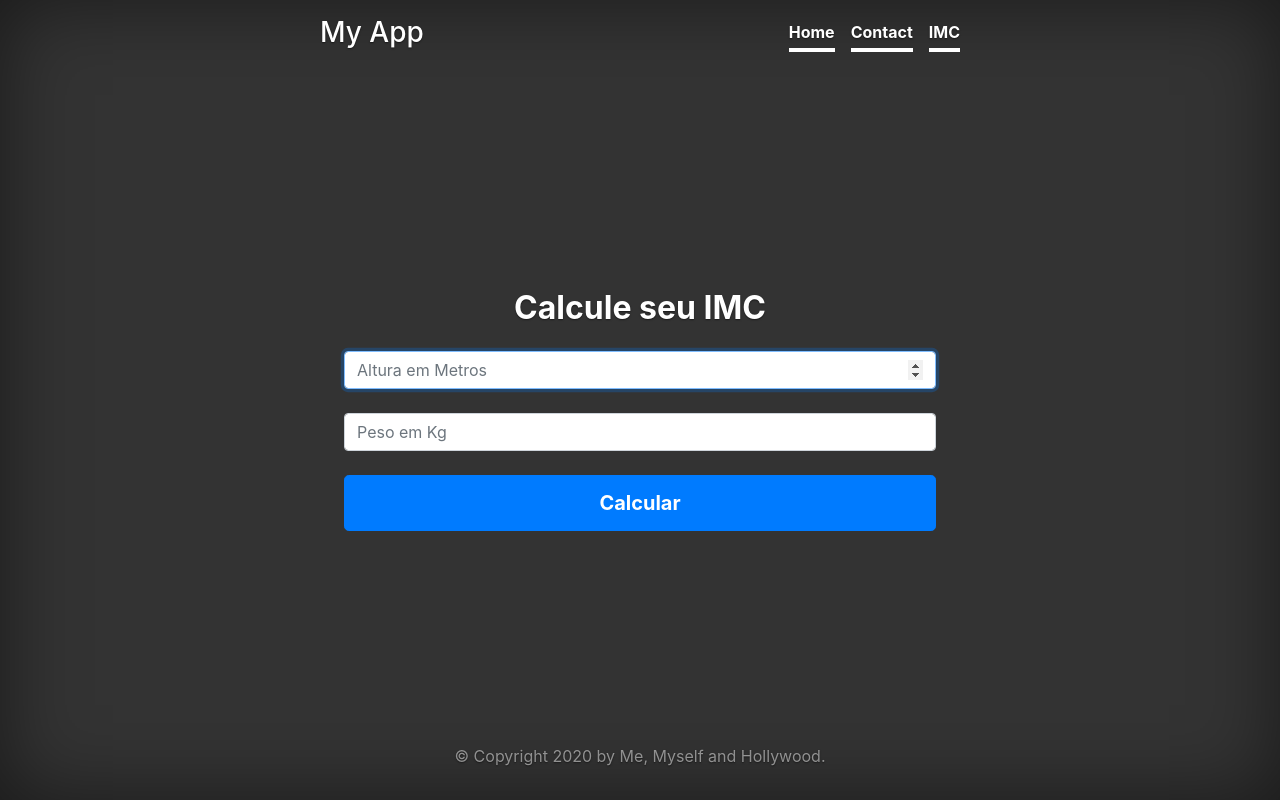
After one commit to josejnra/secom-ix-devops, a Flask app: page /imc in a window 1280 px wide. The commit adds this page. Run offline with Flask 2, Linux system fonts and the light colour scheme.

Commit message:
add imc calc

```diff
--- a/app/form.py
+++ b/app/form.py
@@ -1,19 +1,23 @@
 from flask_wtf import FlaskForm
-from wtforms import StringField, SubmitField
+from wtforms import StringField, SubmitField, FloatField
 from wtforms.validators import DataRequired, Length, Email
 
 
 class ContactForm(FlaskForm):
 
-    name = StringField('name', [
-        DataRequired()])
+    name = StringField('name', [DataRequired()])
 
-    email = StringField('email', [
-        Email(message=('Not a valid email address.')),
-        DataRequired()])
+    email = StringField('email', [Email(message=('Not a valid email address.')), DataRequired()])
 
-    message = StringField('message', [
-        DataRequired(),
-        Length(min=4, message=('Your message is too short.'))])
+    message = StringField('message', [DataRequired(), Length(min=4, message=('Your message is too short.'))])
 
     submit = SubmitField('Submit')
+
+
+class IMCForm(FlaskForm):
+
+    altura = FloatField('altura', [DataRequired()])
+
+    peso = FloatField('peso', [DataRequired()])
+
+    submit = SubmitField('submit')
--- a/app/main.py
+++ b/app/main.py
@@ -1,6 +1,6 @@
 from flask import Flask, redirect, url_for, render_template, request
 
-from app.form import ContactForm
+from app.form import ContactForm, IMCForm
 
 app = Flask(__name__)
 app.config['SECRET_KEY'] = 'who-let-the-dogs-out'
@@ -26,7 +26,21 @@ def contact():
         else:
             return render_template('contact.jinja2', form=form, status='error', message=form.errors)
 
-    return render_template('contact.jinja2', form=form)
+    return render_template('contact.jinja2', form=form, status=None, message=None)
+
+
+@app.route('/imc', methods=['GET', 'POST'])
+def imc_calc():
+    form = IMCForm()
+
+    if request.method == 'POST':
+        if form.validate_on_submit():
+            imc = round(form.peso.data / (form.altura.data**2), 2)
+            return render_template('imc_result.jinja2', imc_result=imc)
+        else:
+            return render_template('imc_calc.jinja2', form=form, status='error', message=form.errors)
+
+    return render_template('imc_calc.jinja2', form=form, status=None, message=None)
 
 
 @app.route('/test')
--- /dev/null
+++ b/app/templates/imc_calc.jinja2
@@ -0,0 +1,24 @@
+{% extends 'layout.html' %}
+
+{% block title %} IMC {% endblock %}
+
+{% block content %}
+
+    <h2 class="h1-responsive font-weight-bold text-center my-4">Calcule seu IMC</h2>
+
+    <form id="imc-form" name="imc-form" action="" method="POST">
+        {{ form.csrf_token }}
+        <div class="md-form mb-4">
+            <label for="inputAltura" class="sr-only">Name</label>
+            <input type="number" step="any" id="inputAltura" name="altura" class="form-control" placeholder="Altura em Metros" required autofocus>
+        </div>
+
+        <div class="md-form">
+            <label for="inputPeso" class="sr-only">Name</label>
+            <input type="number" step="any" id="inputPeso" name="peso" class="form-control" placeholder="Peso em Kg" required autofocus>
+        </div>
+
+        <button class="btn btn-lg btn-primary btn-block mt-4" type="submit">Calcular</button>
+    </form>
+
+{% endblock %}
--- a/app/templates/layout.html
+++ b/app/templates/layout.html
@@ -21,10 +21,11 @@
       <!-- Navbar -->
       <header class="masthead mb-auto">
         <div class="inner">
-          <h3 class="masthead-brand">My App</h3>
+          <h3 class="masthead-brand"><a class="nav" href="/">My App</a></h3>
           <nav class="nav nav-masthead justify-content-center">
             <a class="nav-link active" href="/">Home</a>
             <a class="nav-link active" href="contact">Contact</a>
+            <a class="nav-link active" href="imc">IMC</a>
           </nav>
         </div>
       </header>
```
Also changed, not shown: app/templates/imc_result.jinja2 (added, +50 -0 lines).
